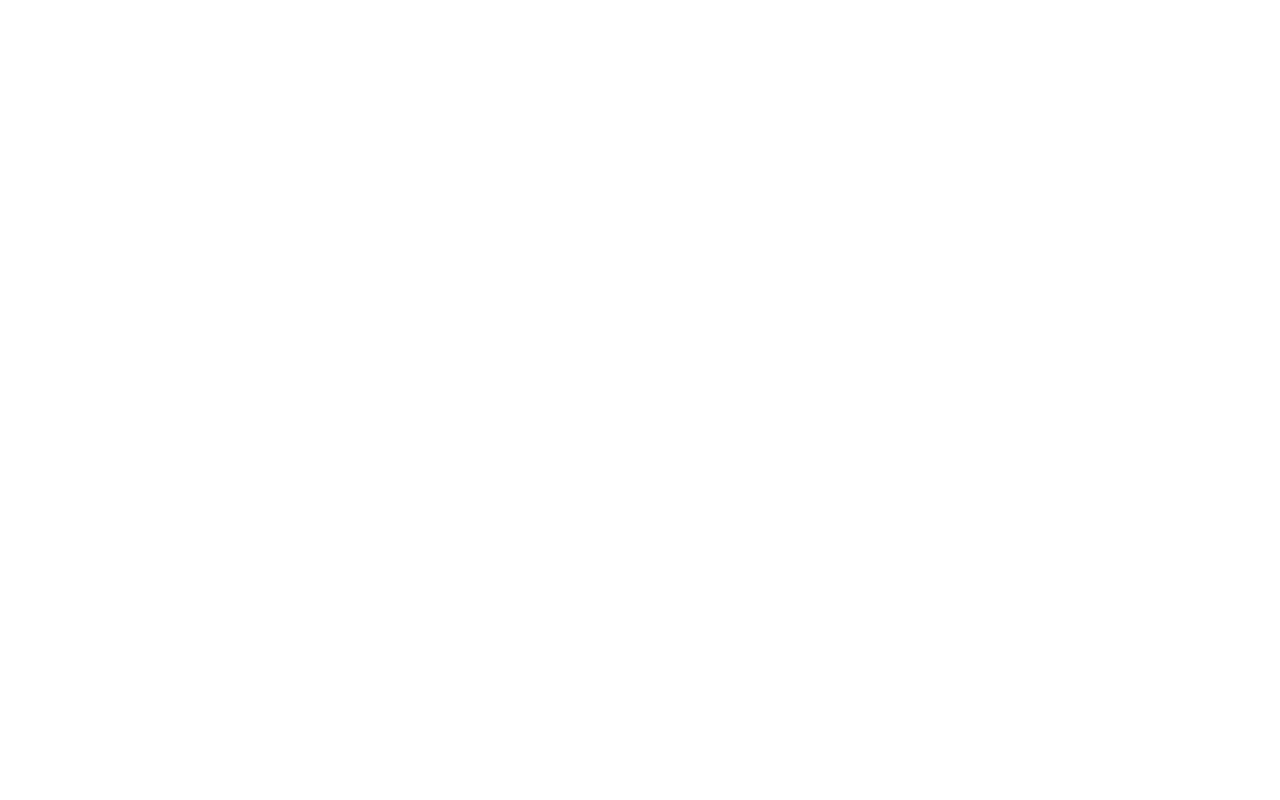
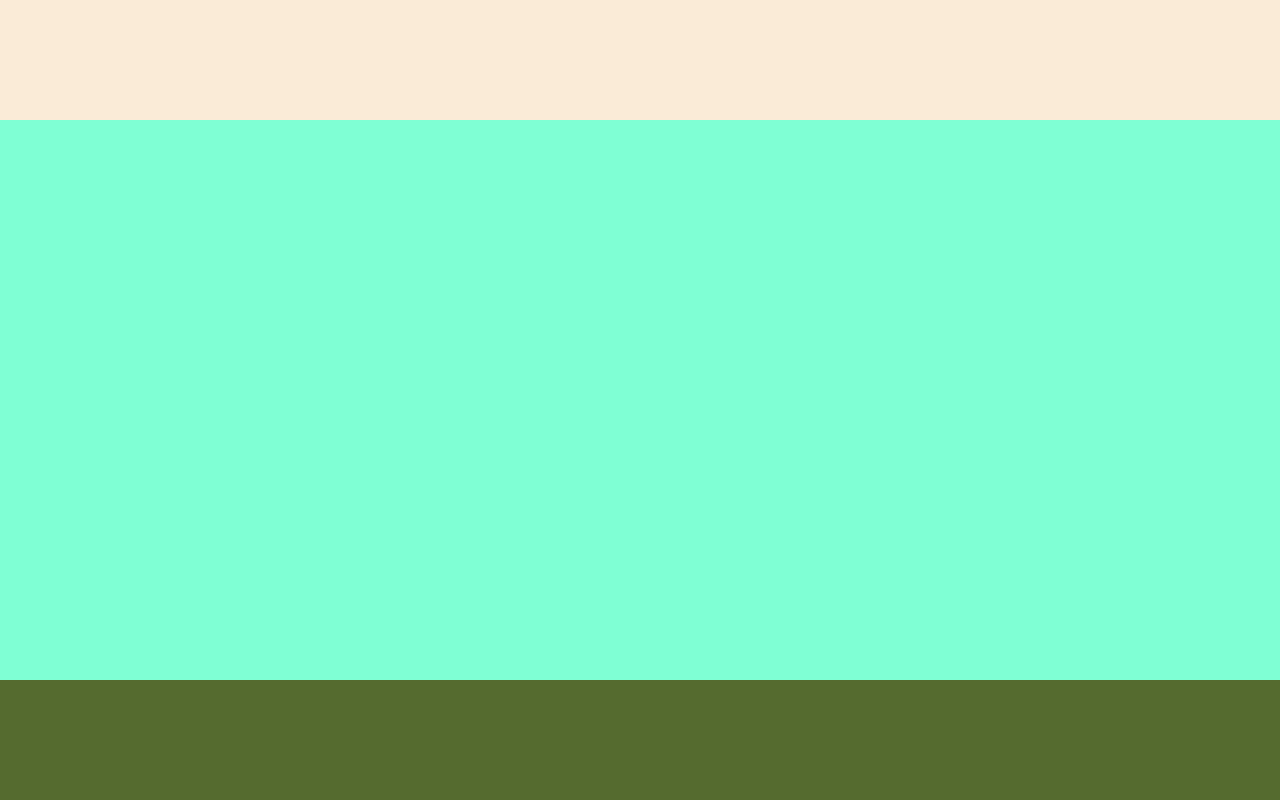
Before and after one commit to MiroslavMilosevic/DomaciMiroslav, a plain HTML site: page Nedelja1/index.html in a window 1280 px wide. Drawn offline with Linux system fonts and the light colour scheme.

Commit message:
dodat stil

```diff
--- a/Nedelja1/index.html
+++ b/Nedelja1/index.html
@@ -3,9 +3,22 @@
 <head>
     <meta charset="UTF-8">
     <meta name="viewport" content="width=device-width, initial-scale=1.0">
+    <link rel="stylesheet" href="stil.css">
     <title>Portfolio</title>
 </head>
 <body>
+    <header>
 
-</body>
+
+    </header>
+    <main>
+
+
+    </main>
+    <footer>
+
+
+    </footer>
+
+ </body>
 </html>
--- /dev/null
+++ b/Nedelja1/stil.css
@@ -0,0 +1,17 @@
+*{
+    margin: 0;
+    padding: 0;
+}
+
+header{
+background-color: antiquewhite;
+height: 15vh;
+}
+main{
+background-color: aquamarine;
+height: 70vh;
+}
+footer{
+background-color: darkolivegreen;
+height: 15vh;
+}
```
